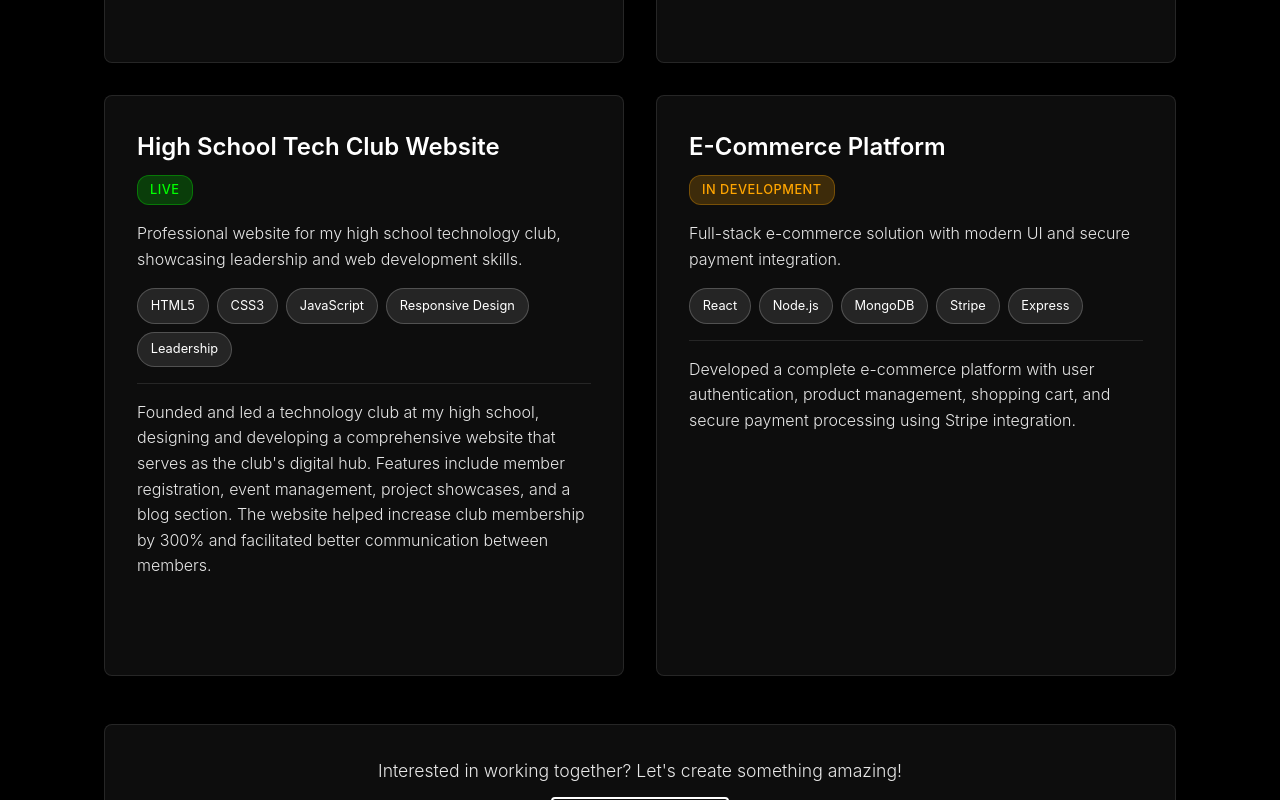
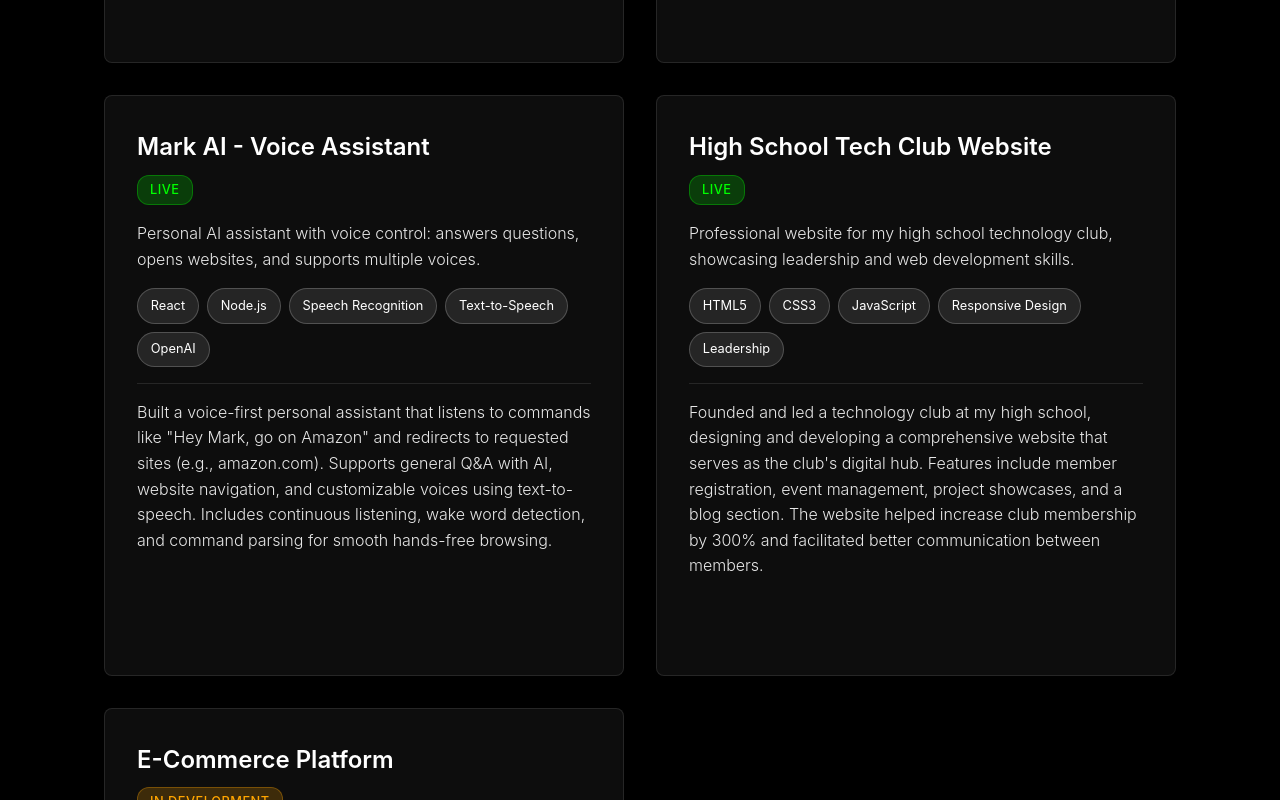
Before and after one commit to graphixrrr/Portfolio, a React (Create React App) app: page /projects in a window 1280 px wide. Shown: the part 1580-2380 px from the top of the page. Built offline with nearby package versions, Linux system fonts and the light colour scheme.

Commit message:
Add Mark AI Voice Assistant project to portfolio

```diff
--- a/src/pages/Projects.tsx
+++ b/src/pages/Projects.tsx
@@ -33,6 +33,13 @@ const projects = [
     tech: ['AI', 'Natural Language Processing', 'Health Tools', 'Python'],
     status: 'Live',
     demoLink: 'https://www.youtube.com/watch?v=9pH9489faCY'
+  },
+  {
+    title: 'Mark AI - Voice Assistant',
+    desc: 'Personal AI assistant with voice control: answers questions, opens websites, and supports multiple voices.',
+    details: 'Built a voice-first personal assistant that listens to commands like "Hey Mark, go on Amazon" and redirects to requested sites (e.g., amazon.com). Supports general Q&A with AI, website navigation, and customizable voices using text-to-speech. Includes continuous listening, wake word detection, and command parsing for smooth hands-free browsing.',
+    tech: ['React', 'Node.js', 'Speech Recognition', 'Text-to-Speech', 'OpenAI'],
+    status: 'Live'
   },
   {
     title: 'High School Tech Club Website',
```
